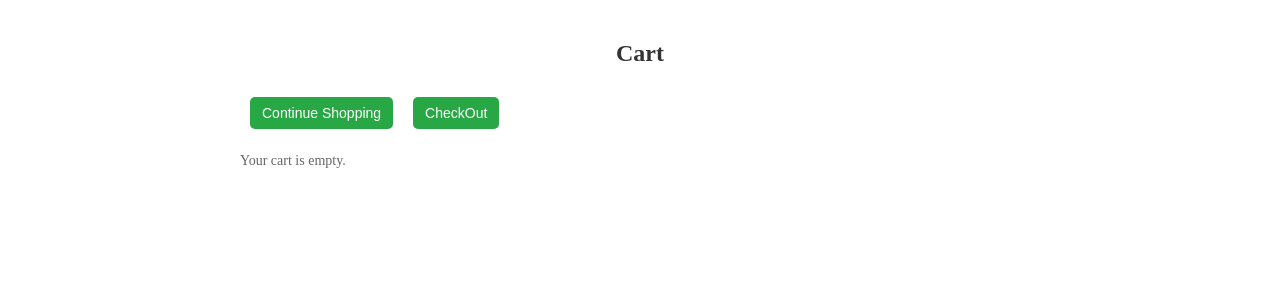
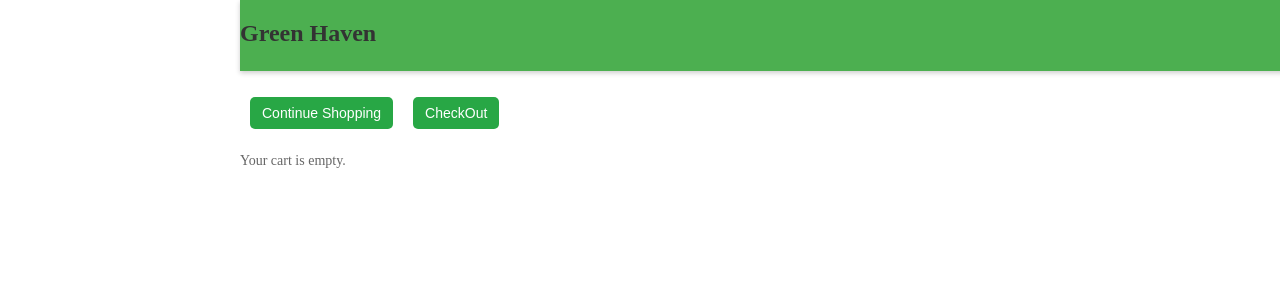
Before and after one commit to thasneem9/myPlantShop, a React (Vite) app: page /cart in a window 1280 px wide. Shown: the top 300 px of the page. Built offline with nearby package versions, Linux system fonts and the light colour scheme.

Commit message:
cartPage bavbar added

```diff
--- a/src/pages/CartPage.jsx
+++ b/src/pages/CartPage.jsx
@@ -4,6 +4,7 @@ import { useSelector, useDispatch } from 'react-redux';
 import { incrementQuantity, decrementQuantity, removeItem,selectCartCount } from '../CartSlice';
 import { Link } from 'react-router-dom';
 import './cartPage.css'
+import CartIcon from '../CartIcon.jsx'
 const CartPage = () => {
     const dispatch = useDispatch();
     const cartItems = useSelector(state => state.cart.cartItems);
@@ -19,6 +20,12 @@ const handleCheckout=()=>{
 }
     return (
         <div className="cart-container">
+
+             <div className='navbar'>
+            <Link to="/"  style={{ textDecoration:"none"}}><h3 className='navbar-title'>Green Haven </h3></Link>
+            <Link to="/cart"><button className='navbar-button'> <Link to="/"><CartIcon /></Link>Cart</button></Link>
+            </div>
+
             <h2>Cart</h2>
             <Link to="/plants"><button>Continue Shopping</button></Link>
             <button onClick={handleCheckout}>CheckOut</button>
```
